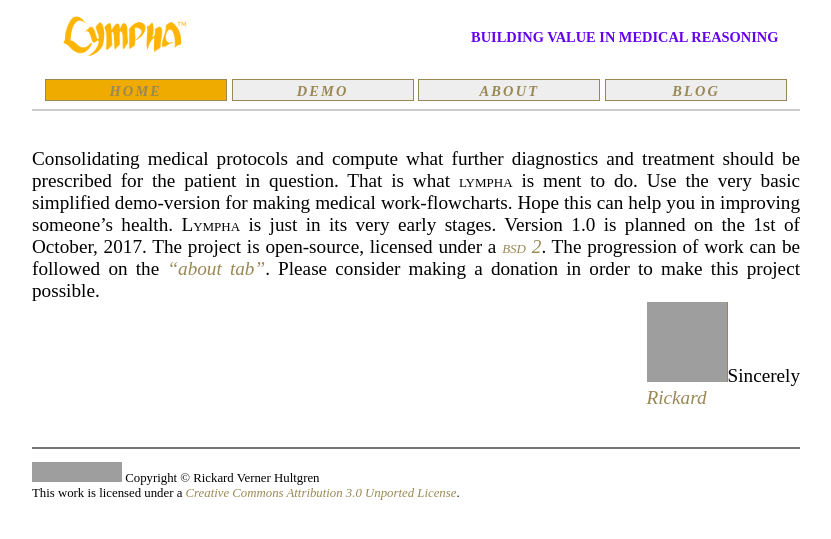
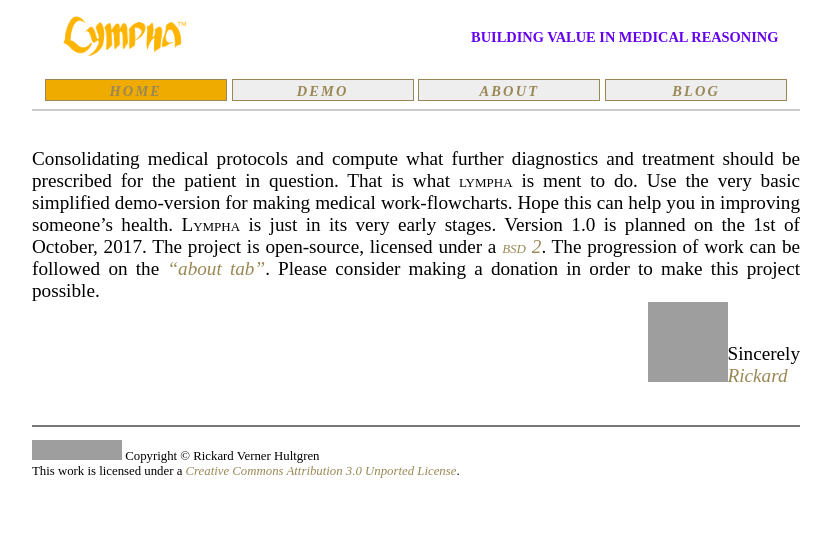
Before and after one commit to RickardHultgren/LYMPHA, a Jekyll site: the page built from index.md, in a window 1280 px wide. Shown: the top 539 px of the page, without its empty margins (224-1055 px from the left). Built offline with Jekyll 4.4.1, drawn with Linux system fonts in a browser that asks for light colours; some web fonts are replaced; our own code applies the rules of GitHub Pages for plain Markdown files; grey boxes are pictures that could not be loaded.

Commit message:
Update index.md

```diff
--- a/index.md
+++ b/index.md
@@ -6,4 +6,4 @@ document.getElementById( "index").className="menu2active";
 Consolidating medical protocols and compute what further diagnostics and treatment should be prescribed for the patient in question. That is what <span class="sc">lympha</span> is ment to do. Use the very basic simplified demo-version for making medical work-flowcharts. Hope this can help you in improving someone's health. <span class="sc">Lympha</span> is just in its very early stages. Version 1.0 is planned on the 1st of October, 2017. The project is open-source, licensed under a <a href="http://opensource.org/licenses/BSD-2-Clause"><span class="sc">bsd 2</span></a>. The progression of work can be followed on the <a href="about.md">"about tab"</a>. Please consider making a donation in order to make this project possible.
 
 
-<span style="float:right;text-align:left;diplay:block;">[<img src="https://avatars3.githubusercontent.com/u/16224494?v=3&s=80" style="border-right:0.1em solid #998855;"/>](https://github.com/RickardHultgren)<span style="vertical-align:bottom;">Sincerely<br>[Rickard](https://github.com/RickardHultgren)</span></span>
+<span style="float:right;text-align:left;diplay:block;width:auto;">[<img src="https://avatars3.githubusercontent.com/u/16224494?v=3&s=80" style="display:inline-block;"/>](https://github.com/RickardHultgren)<span style="vertical-align:bottom;display:inline-block;">Sincerely<br>[Rickard](https://github.com/RickardHultgren)</span></span>
```
